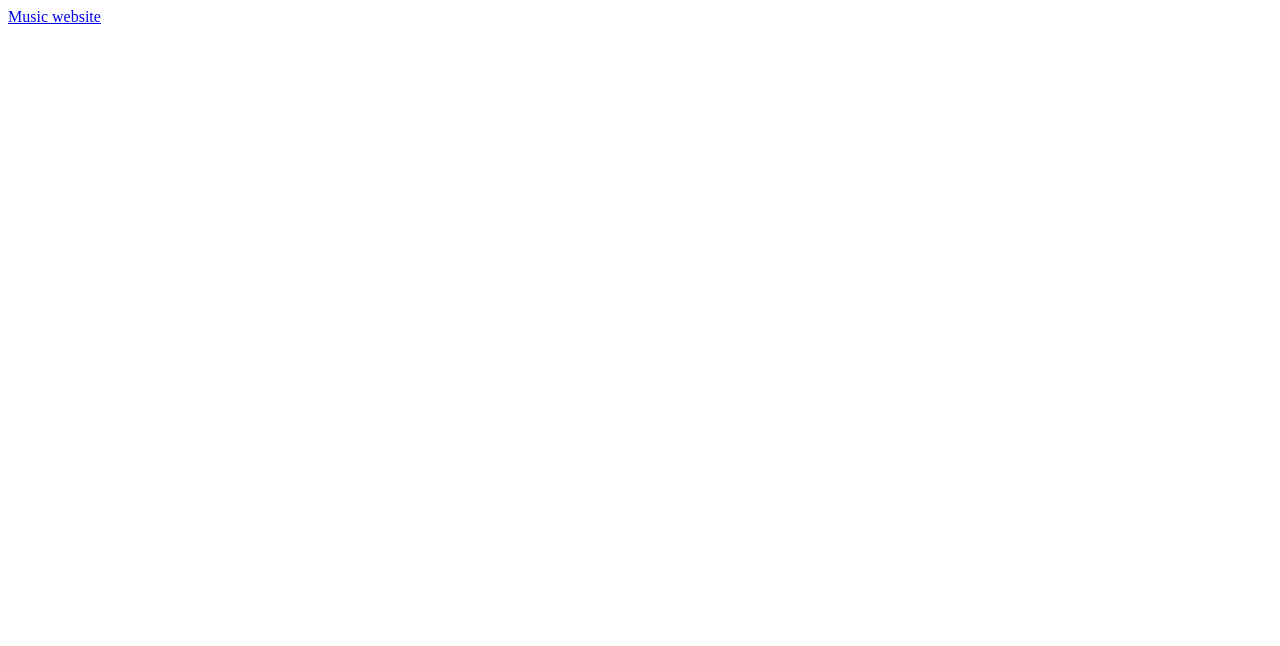
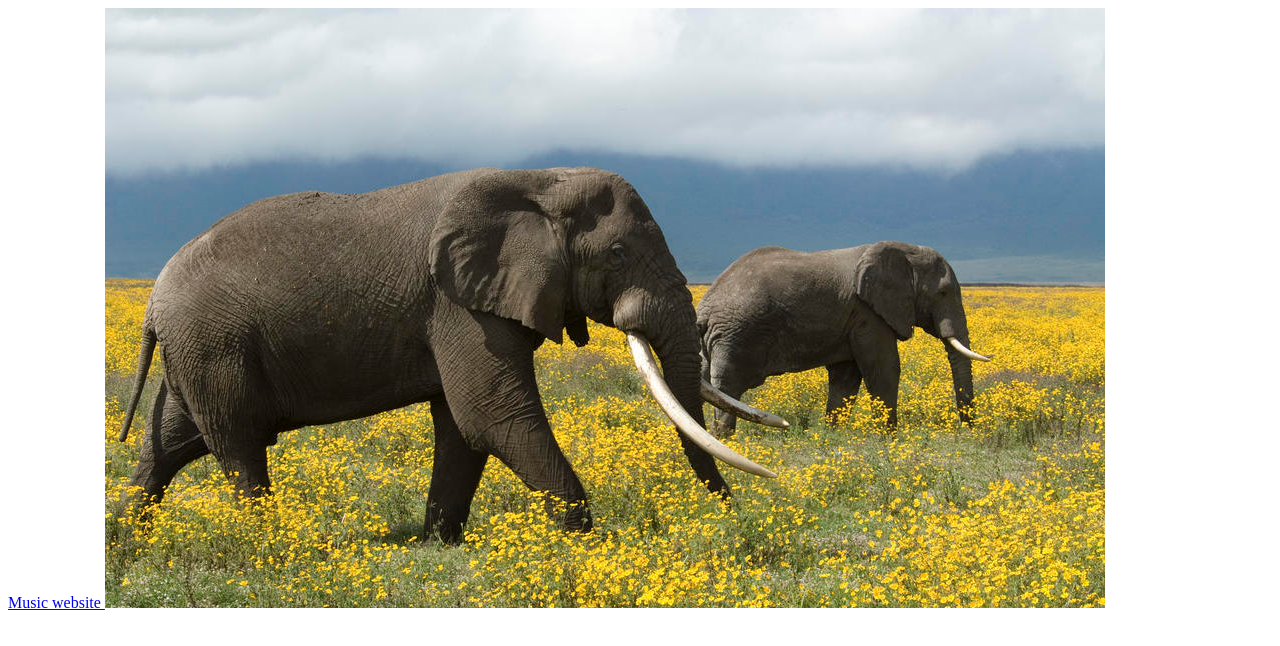
Before and after one commit to melnyko/lesson-1, a plain HTML site: page index.html in a window 1280 px wide. Drawn offline with Linux system fonts and the light colour scheme.

Commit message:
Added picture of elephant

```diff
--- a/index.html
+++ b/index.html
@@ -6,5 +6,6 @@
 </head>
 <body>
     <a href ="https://soundcloud.com/olya-melnyk-101447515"> Music website </a>
+    <img src="img/elephant.jpg" alt="Cat">
 </body>
 </html>
```
Also changed, not shown: img/elephant.jpg (added).
